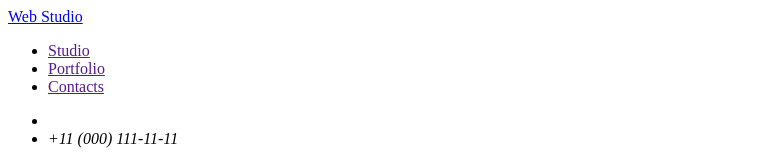
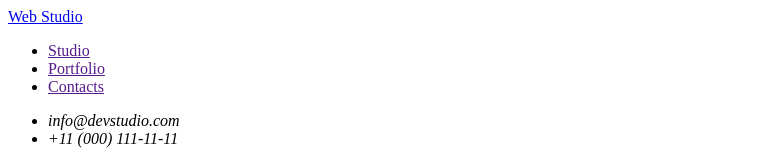
Before and after one commit to JBondareva/Homework-1, a plain HTML site: page index.html in a window 1280 px wide. Shown: the top 165 px of the page, without its empty margins (0-759 px from the left). Drawn offline with Linux system fonts and the light colour scheme.

Commit message:
Update index html

```diff
--- a/index.html
+++ b/index.html
@@ -20,7 +20,7 @@
         </nav>
         <address>
             <ul>
-                <li><a href="info@devstudio.com"></a></li>
+                <li>info@devstudio.com</li>
                 <li>+11 (000) 111-11-11</li>
             </ul>
         </address>
```
